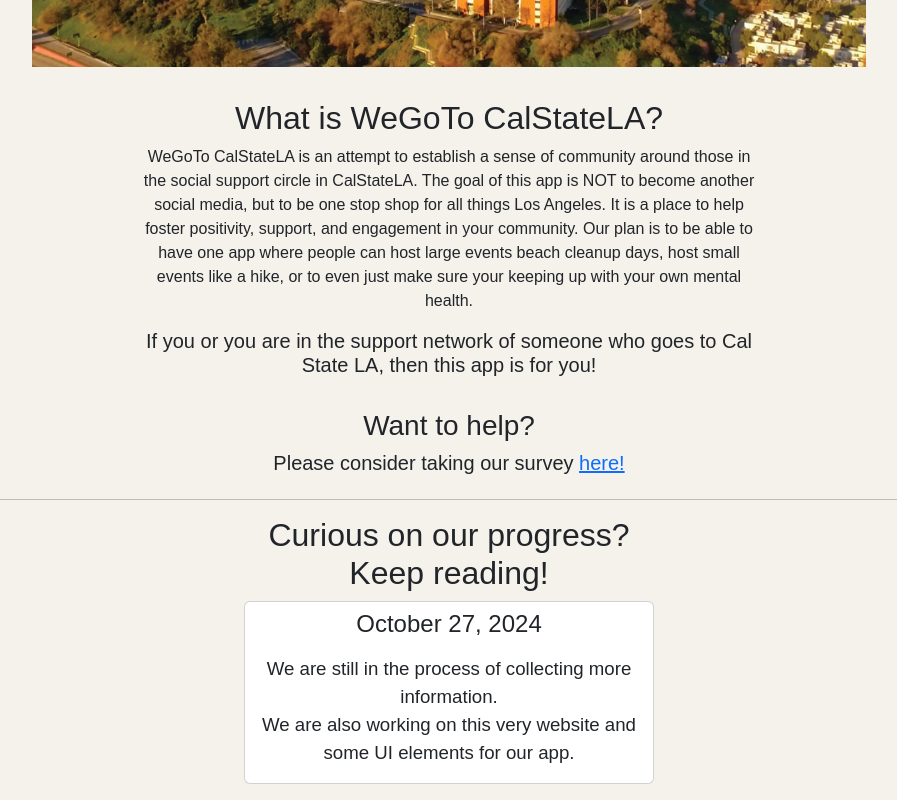
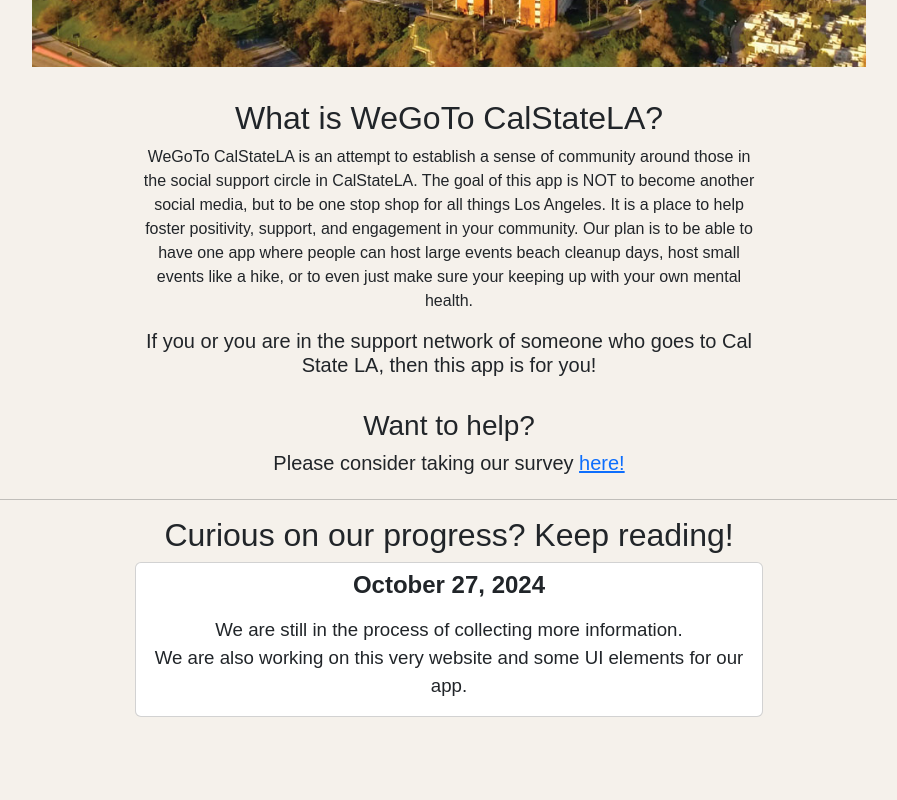
Before and after one commit to TheKyleGit/WeGoToCalStateLA, a React (Create React App) app: page / in a window 1280 px wide. Shown: the part 558-1358 px from the top of the page, without its empty margins (191-1088 px from the left). After the commit the page ends 1291 px from the top, so only its background shows below. Built offline with nearby package versions, Linux system fonts and the light colour scheme.

Commit message:
Minor updates

```diff
--- a/src/components/Blog.js
+++ b/src/components/Blog.js
@@ -30,12 +30,12 @@
         </Row>
         <hr className="hr hr-blurry" />
         <Row className="justify-content-center text-center">
-            <Col lg="4">
+            <Col lg="6">
             <h2>
                 Curious on our progress? Keep reading!
             </h2>
             <Card className="text-center mb-3">
-                <Card.Title className="pt-2"><h4>October 27, 2024</h4></Card.Title>
+                <Card.Title className="pt-2" style={{fontWeight: "bold"}}><h4 style={{fontWeight: "bold"}}>October 27, 2024</h4></Card.Title>
                 <Card.Text><p style={{fontSize: "14pt"}}>
                     We are still in the process of collecting more information.<br/>We are also working on this very website and some UI elements for our app.
                 </p></Card.Text>
```
